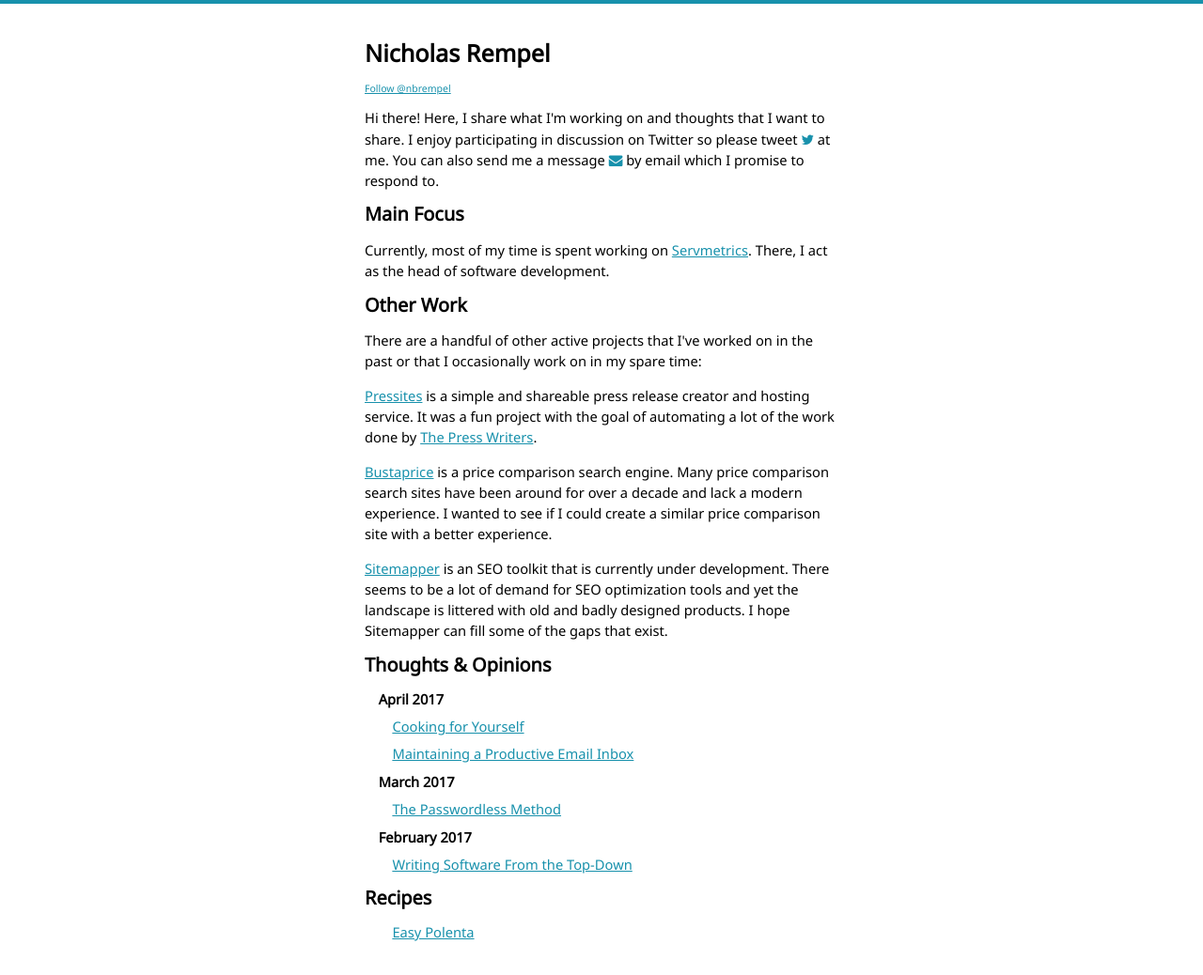
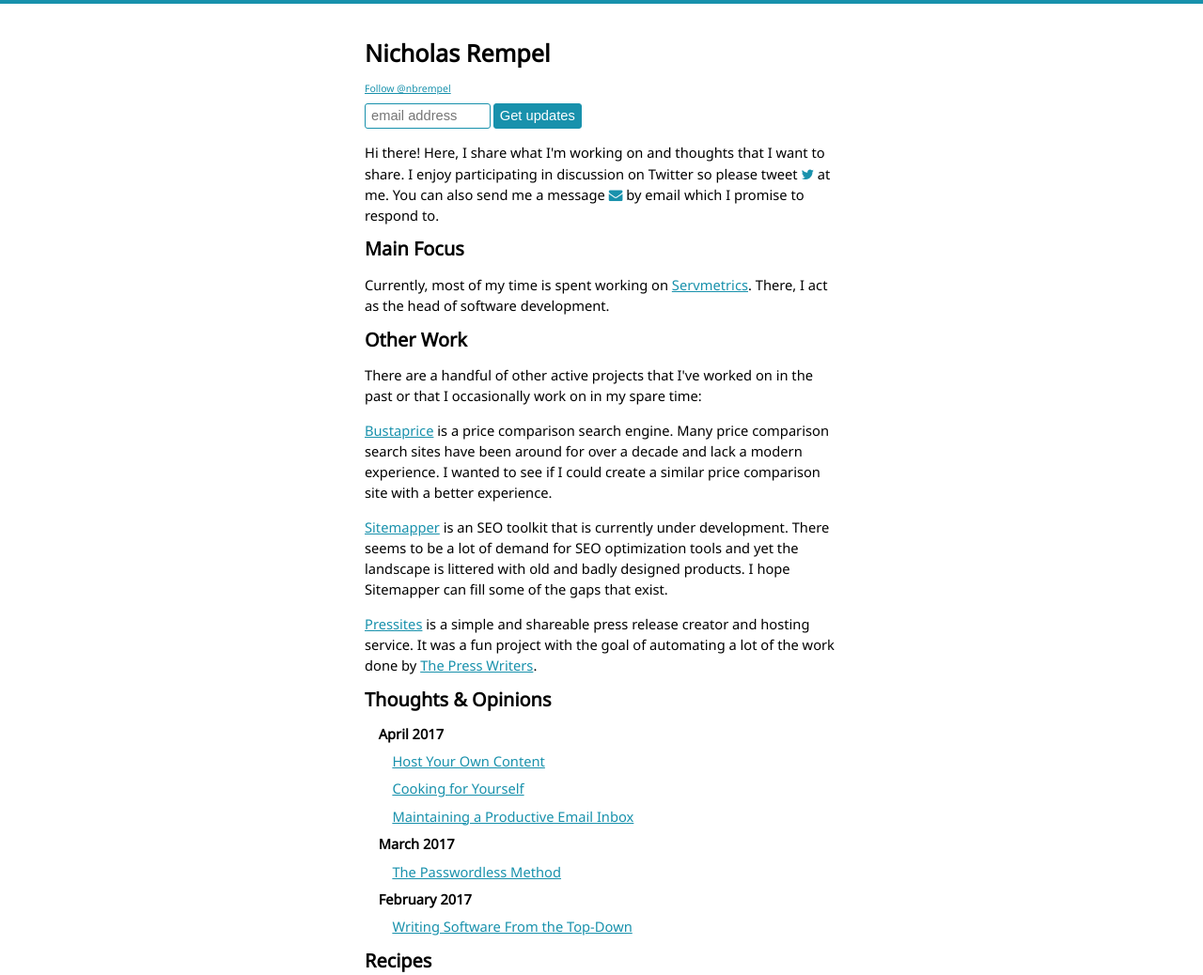
Before and after one commit to nrempel/homepage, a plain HTML site: page index.html in a window 1280 px wide. Shown: the top 1038 px of the page at 94% size. Drawn offline with Linux system fonts and the light colour scheme.

Commit message:
add email subscription

```diff
--- a/index.html
+++ b/index.html
@@ -52,9 +52,21 @@
   <body>
     <div class="wrapper">
       <h1>Nicholas Rempel</h1>
-      <a class="twitter-follow-button"
-        href="https://twitter.com/nbrempel">
-      Follow @nbrempel</a>
+      <a class="twitter-follow-button" href="https://twitter.com/nbrempel">
+        Follow @nbrempel
+      </a>
+      <form
+        action="https://tinyletter.com/nbrempel"
+        method="post"
+        target="popupwindow"
+        class="subscribe"
+        onsubmit="window.open('https://tinyletter.com/nbrempel', 'popupwindow', 'scrollbars=yes,width=800,height=600');return true"
+      >
+        <input placeholder="email address" type="text" style="width:140px" name="email" id="tlemail" />
+        <input type="hidden" value="1" name="embed"/>
+        <input type="submit" value="Get updates" />
+      </form>
+
       <p>
         Hi there! Here, I share what I'm working on and thoughts that I want to share. I enjoy participating in discussion on Twitter so please tweet <a href="https://twitter.com/nbrempel" title="Nicholas Rempel's Twitter"><i class="fa fa-twitter"></i></a> at me. You can also send me a message <a href="mailto:nbrempel@gmail.com" title="Nicholas Rempel's Email"><i class="fa fa-envelope"></i></a> by email which I promise to respond to.
       </p>
@@ -67,13 +79,13 @@
         There are a handful of other active projects that I've worked on in the past or that I occasionally work on in my spare time:
       </p>
       <p>
-        <a href="https://pressites.com">Pressites</a> is a simple and shareable press release creator and hosting service. It was a fun project with the goal of automating a lot of the work done by <a href="http://www.thepresswriters.com/">The Press Writers</a>.
-      </p>
-      <p>
         <a href="https://bustaprice.com">Bustaprice</a> is a price comparison search engine. Many price comparison search sites have been around for over a decade and lack a modern experience. I wanted to see if I could create a similar price comparison site with a better experience.
       </p>
       <p>
         <a href="https://sitemapper.co">Sitemapper</a> is an SEO toolkit that is currently under development. There seems to be a lot of demand for SEO optimization tools and yet the landscape is littered with old and badly designed products. I hope Sitemapper can fill some of the gaps that exist.
+      </p>
+      <p>
+        <a href="https://pressites.com">Pressites</a> is a simple and shareable press release creator and hosting service. It was a fun project with the goal of automating a lot of the work done by <a href="http://www.thepresswriters.com/">The Press Writers</a>.
       </p>
       <h2>Thoughts &amp; Opinions</h2>
 
@@ -81,6 +93,7 @@
         <h3>
           April 2017
         </h3>
+        <a href="/posts/host-your-own.html">Host Your Own Content</a>
         <a href="/posts/cooking.html">Cooking for Yourself</a>
         <a href="/posts/productive-inbox.html">Maintaining a Productive Email Inbox</a>
         <h3>
@@ -98,6 +111,7 @@
         <a href="/recipes/easy-polenta.html">Easy Polenta</a>
       </div>
       </ul>
+
     </div>
   </body>
 </html>
--- a/styles/style.css
+++ b/styles/style.css
@@ -80,6 +80,41 @@ time {
   position: absolute;
   top: 10px;
   right: 10px;
+}
+
+.subscribe {
+  margin-top: 10px;
+}
+
+.subscribe input[type=text] {
+  border-radius: 3px;
+  border: 1px solid #1891AC;
+  padding: 0;
+  margin: 0;
+  outline: none;
+  font-size: 1.4em;
+
+  height: 25px;
+  max-width: 120px;
+  padding: 0 6px;
+  vertical-align: bottom;
+}
+
+.subscribe input[type=submit] {
+  color: #fff;
+  border-radius: 3px;
+  border: 1px solid #1891AC;
+  background-color: #1891AC;
+  outline: none;
+  /*font-size: 11px;*/
+  font-size: 1.4em;
+  height: 27px;
+  padding: 0 6px;
+  cursor: pointer;
+}
+
+.subscribe input[type=submit]:hover {
+  text-decoration: underline;
 }
 
 .back {
```
Also changed, not shown: 404.html (+2 -2 lines), passwordless-method.html (+12 -0 lines), posts/cooking.html (+11 -1 lines), posts/passwordless-method.html (+11 -1 lines), posts/productive-inbox.html (+11 -1 lines), posts/top-down.html (+11 -1 lines), productive-inbox.html (+12 -0 lines), top-down.html (+12 -0 lines).
